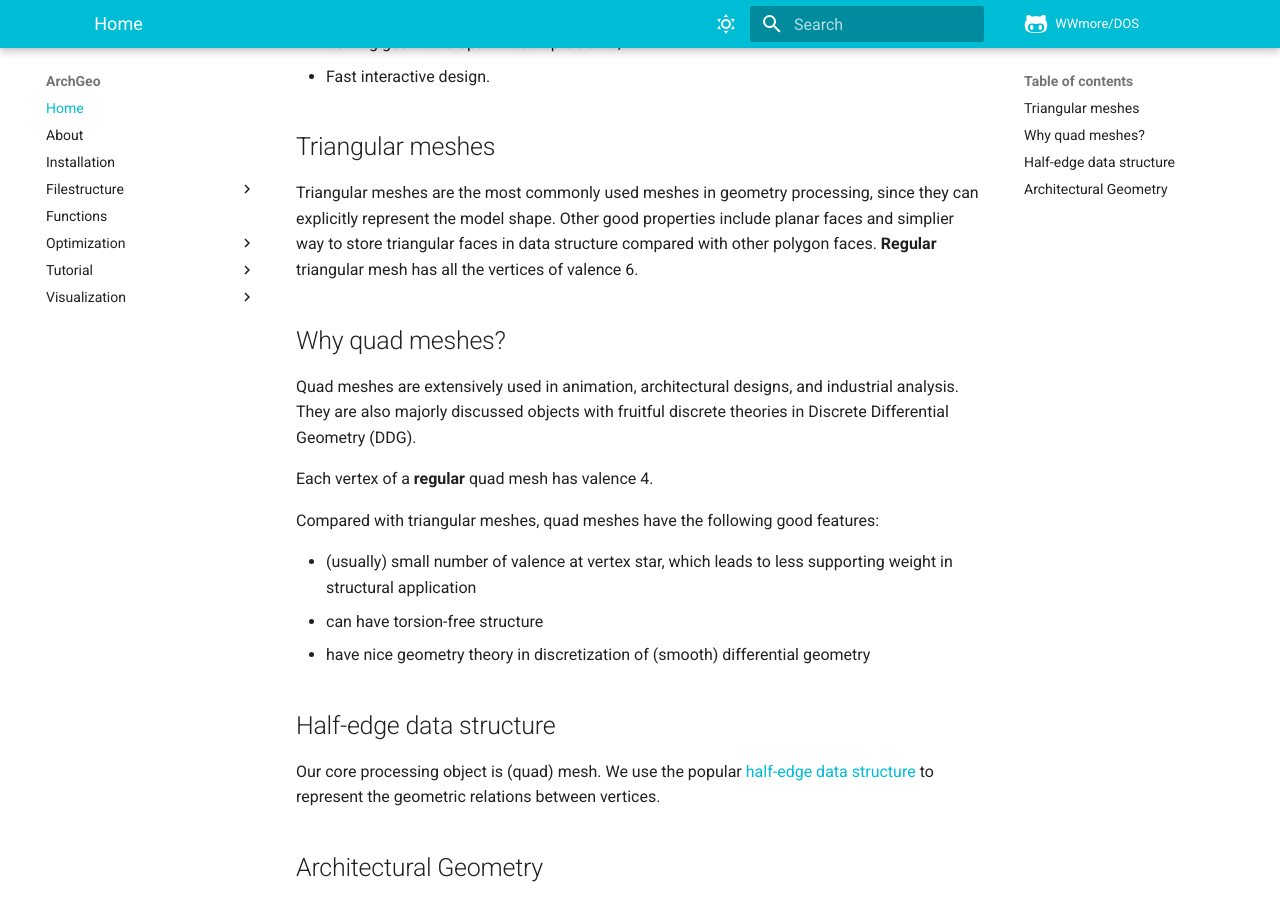
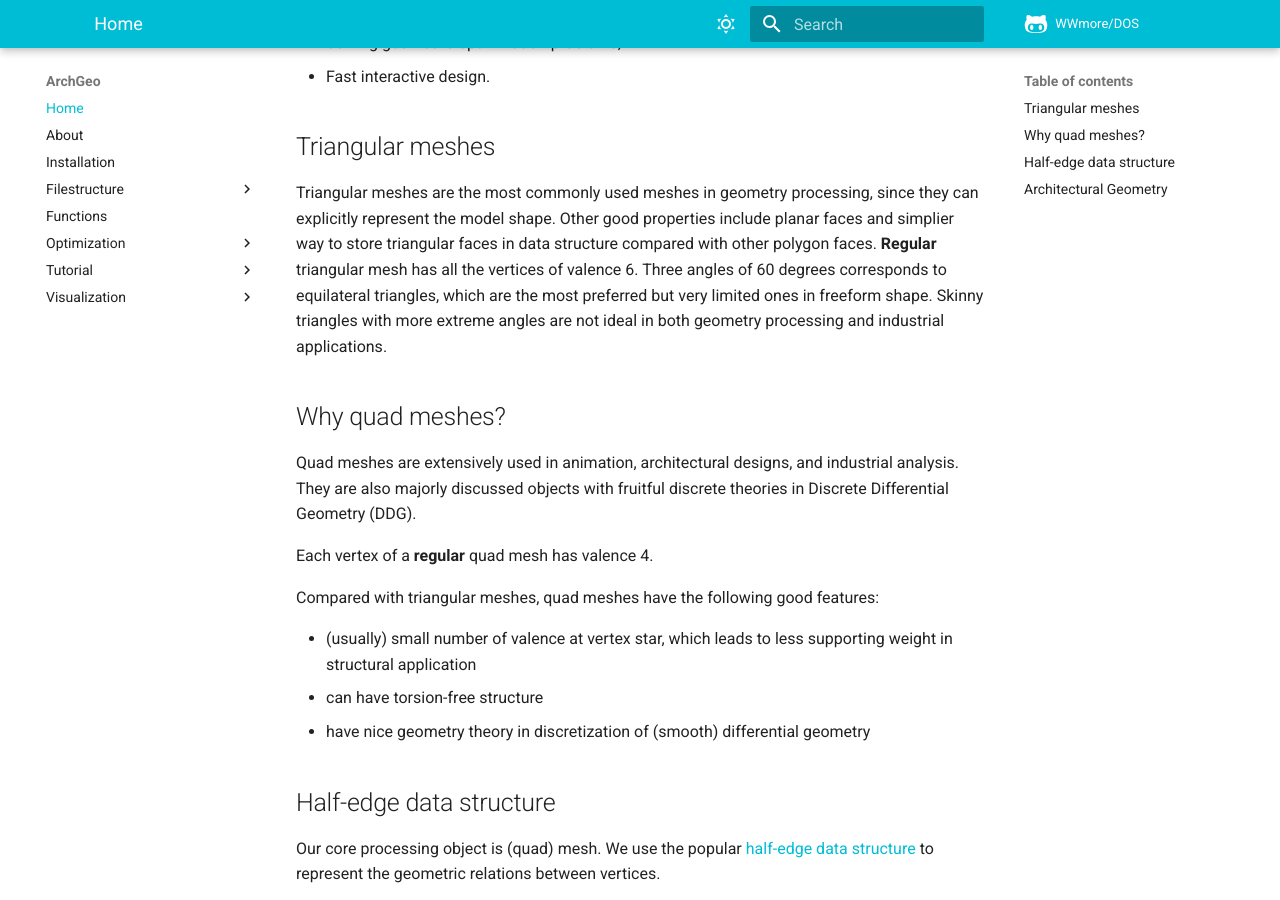
Before and after one commit to WWmore/mkdocs-archgeo, an MkDocs documentation site: the page built from docs/index.md, in a window 1280 px wide and 900 px high, scrolled down 444 px. Built offline with MkDocs 1.6.1 and Material for MkDocs 9.7.7, drawn with Linux system fonts in a browser that asks for light colours; comment, search, counter and statistics services are not loaded.

Commit message:
update text

```diff
--- a/docs/index.md
+++ b/docs/index.md
@@ -18,6 +18,8 @@ ArchGeo offers four core features:
 Triangular meshes are the most commonly used meshes in geometry processing, since they can explicitly represent the model shape.
 Other good properties include planar faces and simplier way to store triangular faces in data structure compared with other polygon faces.
 **Regular** triangular mesh has all the vertices of valence 6.
+Three angles of 60 degrees corresponds to equilateral triangles, which are the most preferred but very limited ones in freeform shape.
+Skinny triangles with more extreme angles are not ideal in both geometry processing and industrial applications.
 
 ## Why quad meshes?
 Quad meshes are extensively used in animation, architectural designs, and industrial analysis.
```
Also changed, not shown: docs/2.about.md (+1 -1 lines).
